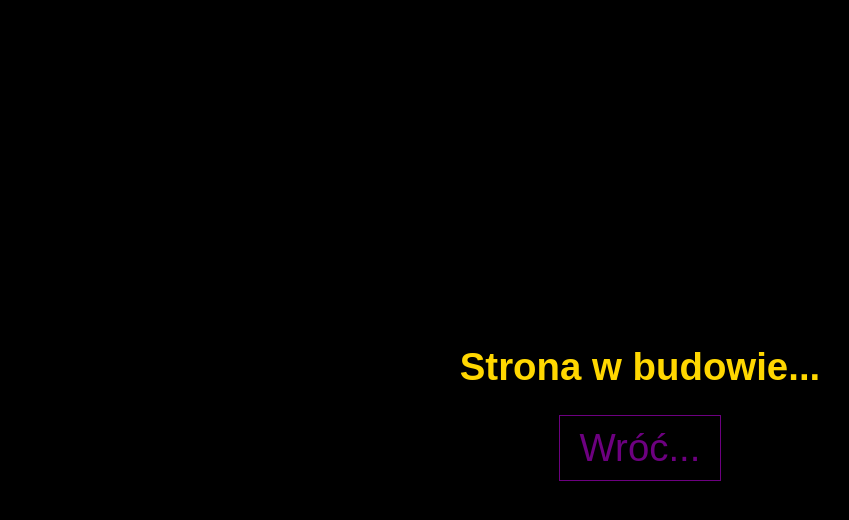
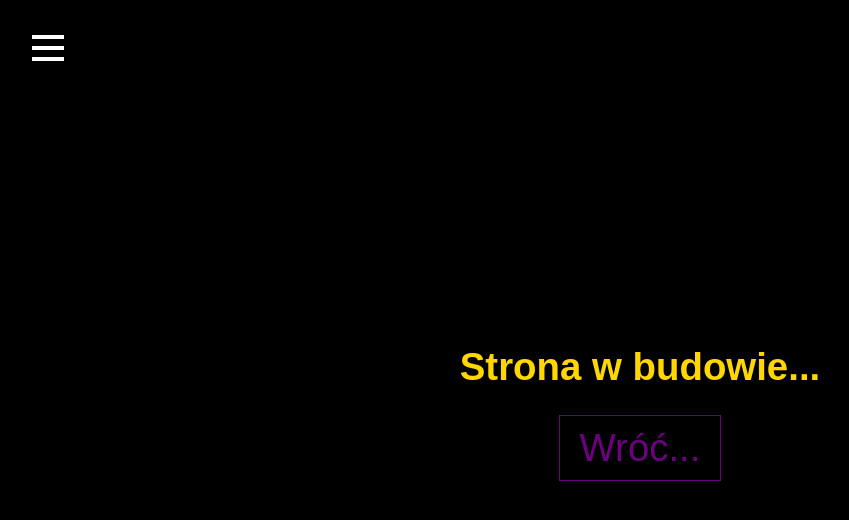
Before and after one commit to AdLap/AdLap-web, a React (Create React App) app: page / in a window 1280 px wide. Both pictures are taken after a click on the element "<AdLap />". Shown: the top 520 px of the page, without its empty margins (0-849 px from the left). Built offline with nearby package versions, Linux system fonts and the light colour scheme.

Commit message:
added burger icon

```diff
--- a/src/App.js
+++ b/src/App.js
@@ -1,40 +1,30 @@
-import React from 'react';
+import React, { useState } from 'react';
 import { Switch, Route, useLocation } from 'react-router-dom';
-import { createGlobalStyle } from 'styled-components/macro';
 import { Normalize } from 'styled-normalize';
+import { ThemeProvider } from 'styled-components';
+import { AnimatePresence } from 'framer-motion';
+import { GlobalStyle } from './GlobalStyle';
+import { theme } from './theme';
 import Intro from './intro/Intro';
 import Home from './home/Home';
-import { AnimatePresence } from 'framer-motion';
-
-const GlobalStyle = createGlobalStyle`
-    @import url('https://fonts.googleapis.com/css2?family=Ubuntu:wght@300;400;500;700&display=swap');
-
-  * {
-    margin: 0;
-    padding: 0;
-    box-sizing: border-box;
-  }
-
-  body {
-    font-family: 'Ubuntu', sans-serif;
-    background: black;
-  }
-`;
+import Burger from './navigation/Burger';
 
 const App = () => {
+  const [isOpen, setIsOpen] = useState(false);
   const location = useLocation();
 
   return (
-    <>
+    <ThemeProvider theme={theme}>
       <Normalize />
       <GlobalStyle />
       <AnimatePresence exitBeforeEnter>
+        {window.location.pathname != '/' && <Burger open={isOpen} onOpen={setIsOpen} />}
         <Switch location={location} key={location.key}>
           <Route exact path='/' component={Intro} />
           <Route path='/home' component={Home} />
         </Switch>
       </AnimatePresence>
-    </>
+    </ThemeProvider>
   );
 }
 
--- /dev/null
+++ b/src/GlobalStyle.js
@@ -0,0 +1,20 @@
+import { createGlobalStyle } from 'styled-components/macro';
+
+export const GlobalStyle = createGlobalStyle`
+    @import url('https://fonts.googleapis.com/css2?family=Ubuntu:wght@300;400;500;700&display=swap');
+
+  html {
+    font-size: 16px;
+  }
+
+  * {
+    margin: 0;
+    padding: 0;
+    box-sizing: border-box;
+  }
+
+  body {
+    font-family: 'Ubuntu', sans-serif;
+    background: ${({ theme }) => theme.primaryDark};
+  }
+`;
--- a/src/intro/Intro.js
+++ b/src/intro/Intro.js
@@ -1,6 +1,6 @@
 import React, { useState } from 'react';
 import { motion } from 'framer-motion';
-import { IntroDesc, IntroDescBox, IntroLogo, IntroSection } from '../components/introComponents';
+import { IntroDesc, IntroDescBox, IntroLogo, IntroSection } from './Intro.styled';
 import { StyledLink } from '../components/globalComponents';
 
 const Intro = () => {
--- a/src/components/introComponents.js
+++ b/src/intro/Intro.styled.js
@@ -8,13 +8,12 @@ export const IntroSection = styled(motion.section)`
     flex-direction: column;
     justify-content: center;
     align-items: center;
-
 `;
 
 export const IntroLogo = styled(motion.h1)`
     font-size: 8vw;
     font-weight: 700;
-    color: gold;
+    color: ${({ theme }) => theme.logoColor};
     cursor: pointer;
     margin: 0;
 `;
@@ -26,5 +25,5 @@ export const IntroDescBox = styled.div`
 
 export const IntroDesc = styled(motion.p)`
     font-size: 4vw;
-    color: #6d0080;
+    color: ${({ theme }) => theme.logoDescColor};
 `;
--- /dev/null
+++ b/src/navigation/Burger.js
@@ -0,0 +1,51 @@
+import React from "react";
+import { motion } from "framer-motion";
+import { StyledBurger } from "./Burger.styled";
+
+const Burger = ({ open, onOpen }) => {
+    const burgerVariants = {
+        hidden: { opacity: 0 },
+        visable: { opacity: 1 },
+        exit: { opacity: 0 }
+    }
+
+    const topVariants = {
+        close: { rotate: 0 },
+        open: { rotate: 45 }
+    }
+
+    const midVariants = {
+        close: { opacity: 1 },
+        open: { opacity: 0 }
+    }
+
+    const bottomVariants = {
+        close: { rotate: 0 },
+        open: { rotate: -45 }
+    }
+
+    return (
+        <StyledBurger
+            onClick={() => onOpen(!open)}
+            variants={burgerVariants}
+            initial='hidden'
+            animate='visable'
+            exit='exit'
+        >
+            <motion.div
+                variants={topVariants}
+                animate={open ? 'open' : 'close'}
+            />
+            <motion.div
+                variants={midVariants}
+                animate={open ? 'open' : 'close'}
+            />
+            <motion.div
+                variants={bottomVariants}
+                animate={open ? 'open' : 'close'}
+            />
+        </StyledBurger>
+    );
+}
+
+export default Burger;
--- /dev/null
+++ b/src/navigation/Burger.styled.js
@@ -0,0 +1,25 @@
+import styled from 'styled-components';
+import { motion } from  'framer-motion';
+
+export const StyledBurger = styled(motion.button)`
+    width: 2rem;
+    height: 2rem;
+    position: fixed;
+    top: 2rem;
+    left: 2rem;
+    background: transparent;
+    border: none;
+    cursor: pointer;
+    display: flex;
+    flex-direction: column;
+    justify-content: space-around;
+    align-items: center;
+
+    div {
+        width: 2rem;
+        height: .25rem;
+        background: ${({ theme }) => theme.primaryLight};
+        transform-origin: 1px;
+    }
+
+`;
--- /dev/null
+++ b/src/theme.js
@@ -0,0 +1,8 @@
+export const theme = {
+    primaryDark: '#000',
+    primaryLight: '#fff',
+    primaryHover: '#red',
+    tablet: '700px',
+    logoColor: '#ffd700',
+    logoDescColor: '#6d0080'
+}
```
Also changed, not shown: src/navigation/Navigation.js (added, +10 -0 lines), src/home/Home.styled.js (added), src/navigation/Navigation.styled.js (added). Lines whose indentation alone changed are shown as unchanged.
